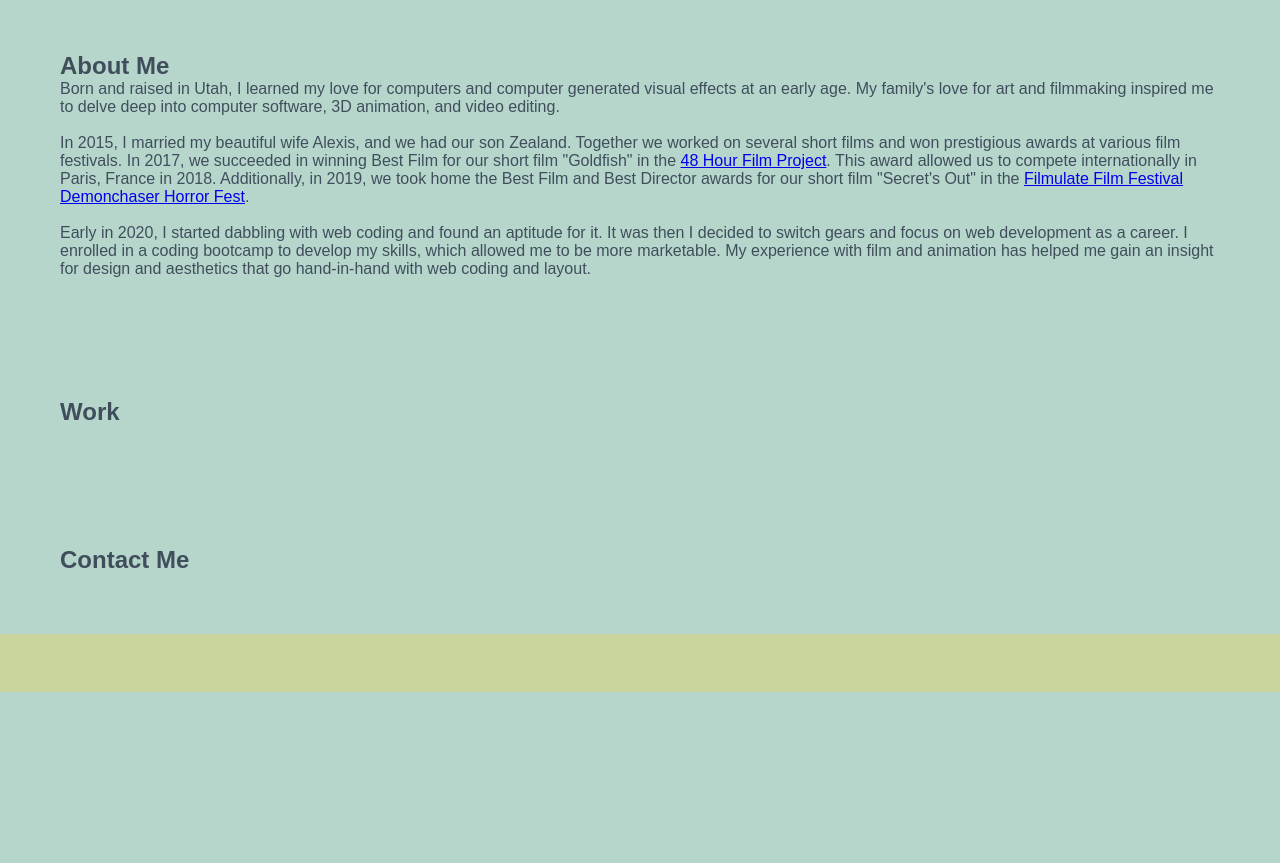
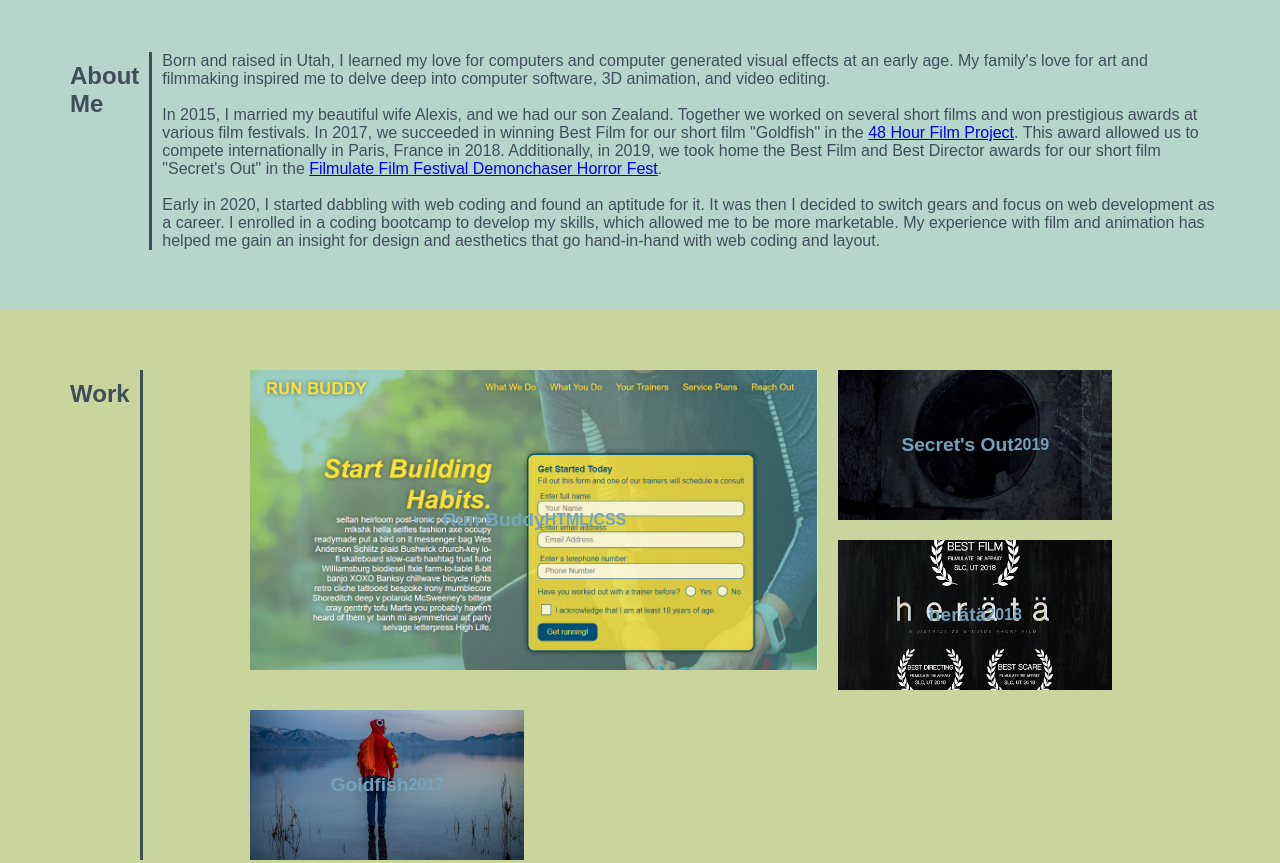
Before and after one commit to kenneththelarson/-kenneththelarson.github.io, a plain HTML site: page index.html in a window 1280 px wide. Shown: the part 480-1343 px from the top of the page. Before the commit the page ends 1172 px from the top, so only its background shows below. Drawn offline with Linux system fonts and the light colour scheme.

Commit message:
grid built

```diff
--- a/assets/CSS/style.css
+++ b/assets/CSS/style.css
@@ -67,7 +67,7 @@ header nav ul li a:hover {
 }
 
 footer {
-    background: var(--off-yellow);
+    background: var(--charcoal);
     width: 100%;
     padding: 20px 15px;
     display: flex;
@@ -106,3 +106,98 @@ section {
     flex-wrap: wrap;
     text-shadow: 0 0 10px rgba(0, 0, 0, 0.7);
 }
+
+.bio {
+    display: flex;
+    flex-wrap: wrap;
+    justify-content: space-between;
+}
+
+.section-title {
+    border-right: 3px solid var(--charcoal);
+    padding: 10px;
+    display: flex;
+    flex-wrap: wrap;
+    align-items: flex-start;
+}
+
+.bio div {
+    display: flex;
+}
+
+.bio p {
+    margin-left: 10px;
+    text-decoration: none;
+}
+
+/* grid */
+.portfolio {
+    background: var(--off-yellow);
+    display: flex;
+    width: 100%;
+    justify-content: flex-start;
+}
+
+.work-grid-wrapper {
+    display: flex;
+    width: 100%;
+    justify-content: center;
+}
+
+.work-grid-container {
+    width: 80%;
+    display: grid;
+    background: var(--off-yellow);
+    grid-template-columns: repeat(3, 4fr);
+    grid-template-rows: repeat(3, 2fr);
+    font-size: 1.2rem;
+    grid-gap: 20px;
+}
+
+.work-grid-item {
+    padding: 15px 0;
+    display: flex;
+    align-items: center;
+    justify-content: center;
+    text-align: left;
+    height: 150px;
+    color: var(--blue);
+}
+
+.work-grid-item div {
+    background: var(--blue);
+    color: var(--gold);
+    border-radius: 15px;
+    padding: 10px
+}
+
+.most-recent {
+    grid-column-start: 1;
+    grid-column-end: 3;
+    grid-row-start: 1;
+    grid-row-end: 3;
+    height: 300px;
+}
+
+.most-recent {
+    background-image: url(../images/run-buddy.png);
+    background-size: cover;
+}
+
+.secrets-out {
+    background-image: url(../images/Secrets\ Out\ Insta.jpg);
+    background-size: cover;
+    background-position: 20%;
+}
+
+.herata {
+    background-image: url(../images/hqdefault.jpg);
+    background-size: cover;
+    background-position: 10%;
+}
+
+.goldfish {
+    background-image: url(../images/IMG_7256.jpg);
+    background-size: cover;
+    background-position: 30%;
+}
--- a/index.html
+++ b/index.html
@@ -37,21 +37,19 @@
 
         <!-- "About Me" section -->
         <section id="about-me" class="bio">
-            <h2>About Me</h2>
             <div>
+                <h2 class="section-title">About Me</h2>
                     <p>
                         Born and raised in Utah, I learned my love for computers and computer generated visual effects at an early age. My family's love
                         for art and filmmaking inspired me to delve deep into computer software, 3D animation, and video editing.
-                </p>
-                <br />
-                <p>
+                        <br>
+                        <br>
                         In 2015, I married my beautiful wife Alexis, and we had our son Zealand. Together we worked on several short films and won prestigious awards at
                         various film festivals. In 2017, we succeeded in winning Best Film for our short film "Goldfish" in the <a href="https://www.48hourfilm.com/home" target="_blank">48 Hour Film Project</a>.
                         This award allowed us to compete internationally in Paris, France in 2018. Additionally, in 2019, we took home the Best Film and Best Director awards for
                         our short film "Secret's Out" in the <a href="https://filmfreeway.com/FilmulateGenreFests" target="_blank">Filmulate Film Festival Demonchaser Horror Fest</a>.
-                </p>
-                <br />
-                <p>
+                        <br>
+                        <br>
                         Early in 2020, I started dabbling with web coding and found an aptitude for it. It was then I decided to switch gears and focus on web development
                         as a career. I enrolled in a coding bootcamp to develop my skills, which allowed me to be more marketable. My experience with film and animation has helped me gain an insight for
                         design and aesthetics that go hand-in-hand with web coding and layout.
@@ -61,20 +59,38 @@
 
         <!-- "Work" section -->
         <section id="work" class="portfolio">
-            <h2 class="section-title secondary-border">
+            <h2 class="section-title">
                 Work
             </h2>
 
             <div class="work-grid-wrapper">
                 <div class="work-grid-container">
+                    <div class="work-grid-item most-recent">
+                        <h4>Run Buddy</h4>
+                        <h5>HTML/CSS</h5>
+                    </div>
 
+                    <div class="work-grid-item secrets-out">
+                        <h4>Secret's Out</h4>
+                        <h5>2019</h5>
+                    </div>
+
+                    <div class="work-grid-item herata">
+                        <h4>herätä</h4>
+                        <h5>2018</h5>
+                    </div>
+
+                    <div class="work-grid-item goldfish">
+                        <h4>Goldfish</h4>
+                        <h5>2017</h5>
+                    </div>
                 </div>
             </div>
         </section>
 
         <!-- "Contact Me" section -->
         <section id="contact-me" class="contact-info">
-            <h2>Contact Me</h2>
+            <h2 class="section-title secondary-title">Contact Me</h2>
         </section>
 
         <!-- footer -->
```
Also changed, not shown: assets/images/IMG_7256.jpg (added), assets/images/Secrets Out Insta.jpg (added), assets/images/hqdefault.jpg (added), assets/images/run-buddy.png (added). Lines whose indentation alone changed are shown as unchanged.
